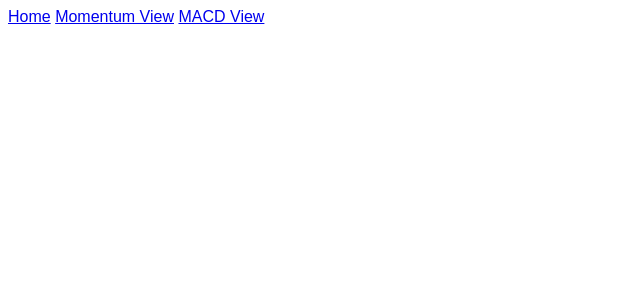
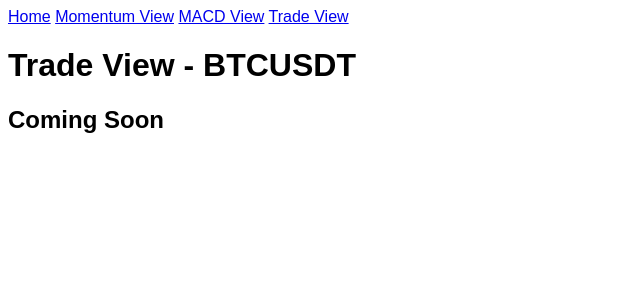
Before and after one commit to nahuelrabey/binance_panels, a Svelte app in the folder client/: page /page/trade/BTCUSDT in a window 1280 px wide. Shown: the top 300 px of the page, without its empty margins (0-640 px from the left). Built offline with nearby package versions, Linux system fonts and the light colour scheme.

Commit message:
Add Trade View and InspectView components for Macd and Momentum indicators

```diff
--- a/client/src/App.svelte
+++ b/client/src/App.svelte
@@ -3,6 +3,7 @@
   import Home from "./routes/Home.svelte";
   import Momentum from "./routes/Momentum.svelte";
   import Macd from "./routes/Macd.svelte";
+  import Trade from "./routes/Trade.svelte";
 
   export let url = "";
 </script>
@@ -12,14 +13,18 @@
     <Link to="/">Home</Link>
     <Link to="/page/momentum/BTCUSDT">Momentum View</Link>
     <Link to="/page/macd/BTCUSDT">MACD View</Link>
+    <Link to = "page/trade/BTCUSDT">Trade View</Link>
   </nav>
   <div>
+    <Route path="/"><Home /></Route>
     <Route path="/page/momentum/:ticker" let:params
       ><Momentum ticker={params.ticker} /></Route
     >
     <Route path="/page/macd/:ticker" let:params
       ><Macd ticker={params.ticker} /></Route
     >
-    <Route path="/"><Home /></Route>
+    <Route path="/page/trade/:ticker" let:params
+      ><Trade ticker={params.ticker} /></Route
+    >
   </div>
 </Router>
--- a/client/src/lib/MacdInspectView.svelte
+++ b/client/src/lib/Macd/InspectView.svelte
@@ -1,5 +1,5 @@
 <script lang="ts">
-  import Macd from "./MacdInspector.svelte";
+  import Macd from "./Inspector.svelte";
   export let ticker: string;
 
   const short = 12;
--- a/client/src/lib/MacdInspector.svelte
+++ b/client/src/lib/Macd/Inspector.svelte
@@ -11,7 +11,7 @@
     postMacdId,
     postTickerMacd,
     type OscilatorHash,
-  } from "./ticker";
+  } from "../ticker";
 
   export let ticker: string = "MATICUSDT";
   export let interval: string = "1m";
--- a/client/src/lib/MomentumInspectView.svelte
+++ b/client/src/lib/Momentum/InspectView.svelte
@@ -1,5 +1,5 @@
 <script lang="ts">
-  import Momentum from "./MomentumInspector.svelte";
+  import Momentum from "./Inspector.svelte";
   export let ticker: string;
 </script>
 
--- a/client/src/lib/MomentumInspector.svelte
+++ b/client/src/lib/Momentum/Inspector.svelte
@@ -8,7 +8,7 @@
     mapToMomentumOscilator,
     mapToPrice,
     postTickerMomentum,
-  } from "./ticker";
+  } from "../ticker";
 
   export let ticker: string = "MATICUSDT";
   export let interval: string = "1m";
--- /dev/null
+++ b/client/src/routes/Trade.svelte
@@ -0,0 +1,9 @@
+<script lang="ts">
+    export let ticker: string = "BTCUSDT";
+
+</script>
+
+<div>
+    <h1>Trade View - {ticker}</h1>
+    <h2>Coming Soon</h2>
+</div>
```
